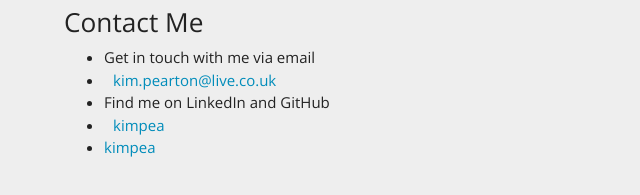
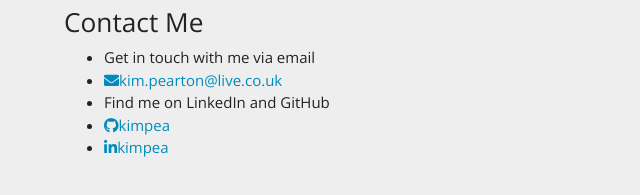
Before and after one commit to kimpea/fcc-portfolio, a plain HTML site: page index.html in a window 1280 px wide. Shown: the part 1986-2181 px from the top of the page, 0-640 px from the left. Drawn offline with nearby package versions, Linux system fonts and the light colour scheme.

Commit message:
Change font awesome cdn

```diff
--- a/index.html
+++ b/index.html
@@ -7,7 +7,7 @@
     <meta http-equiv="X-UA-Compatible" content="ie=edge">
     <link rel="stylesheet" href="/fcc-portfolio/static/css/styles.css">
     <link rel="stylesheet" href="https://stackpath.bootstrapcdn.com/bootswatch/4.2.1/yeti/bootstrap.min.css">
-    <link rel="stylesheet" href="https://stackpath.bootstrapcdn.com/font-awesome/4.7.0/css/font-awesome.min.css">
+    <link rel="stylesheet" href="https://use.fontawesome.com/releases/v5.7.2/css/all.css" integrity="sha384-fnmOCqbTlWIlj8LyTjo7mOUStjsKC4pOpQbqyi7RrhN7udi9RwhKkMHpvLbHG9Sr" crossorigin="anonymous">
     <title>Kim Pearton | FCC Portfolio</title>
 </head>
 
```
